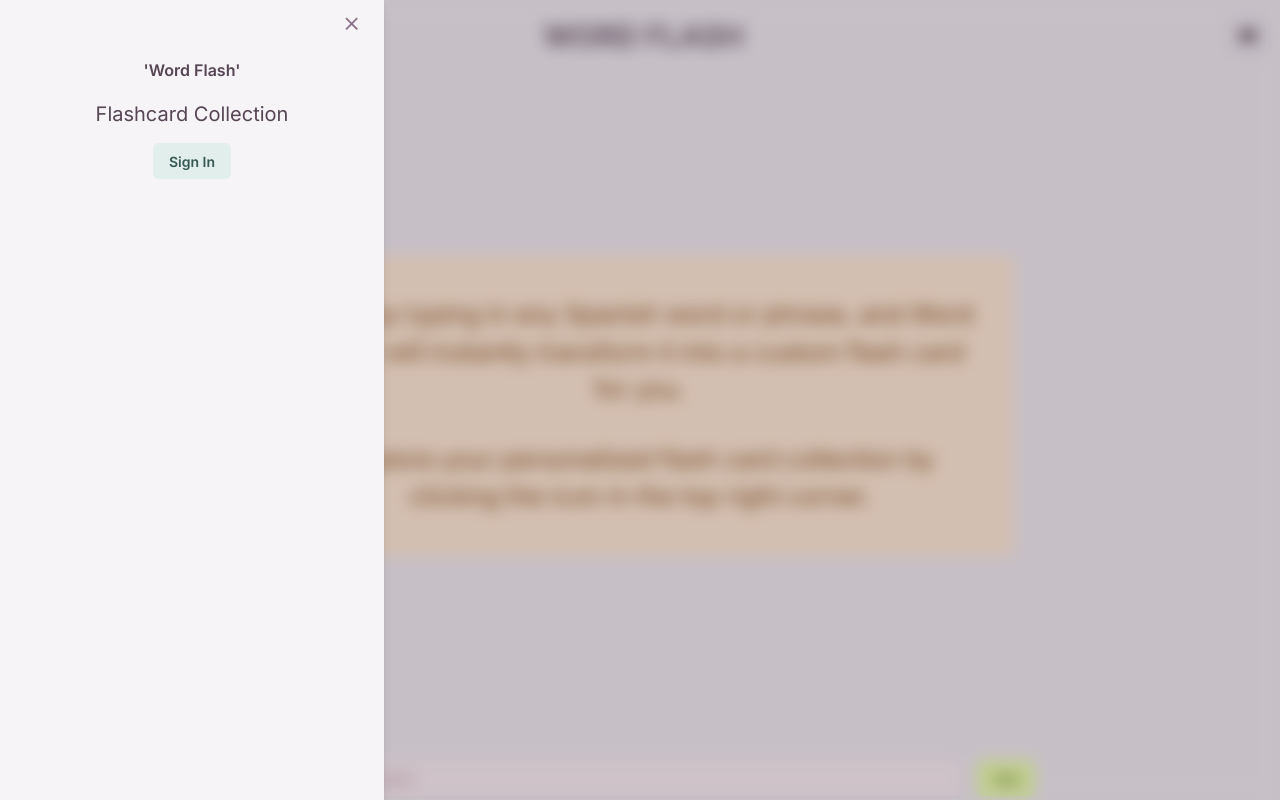
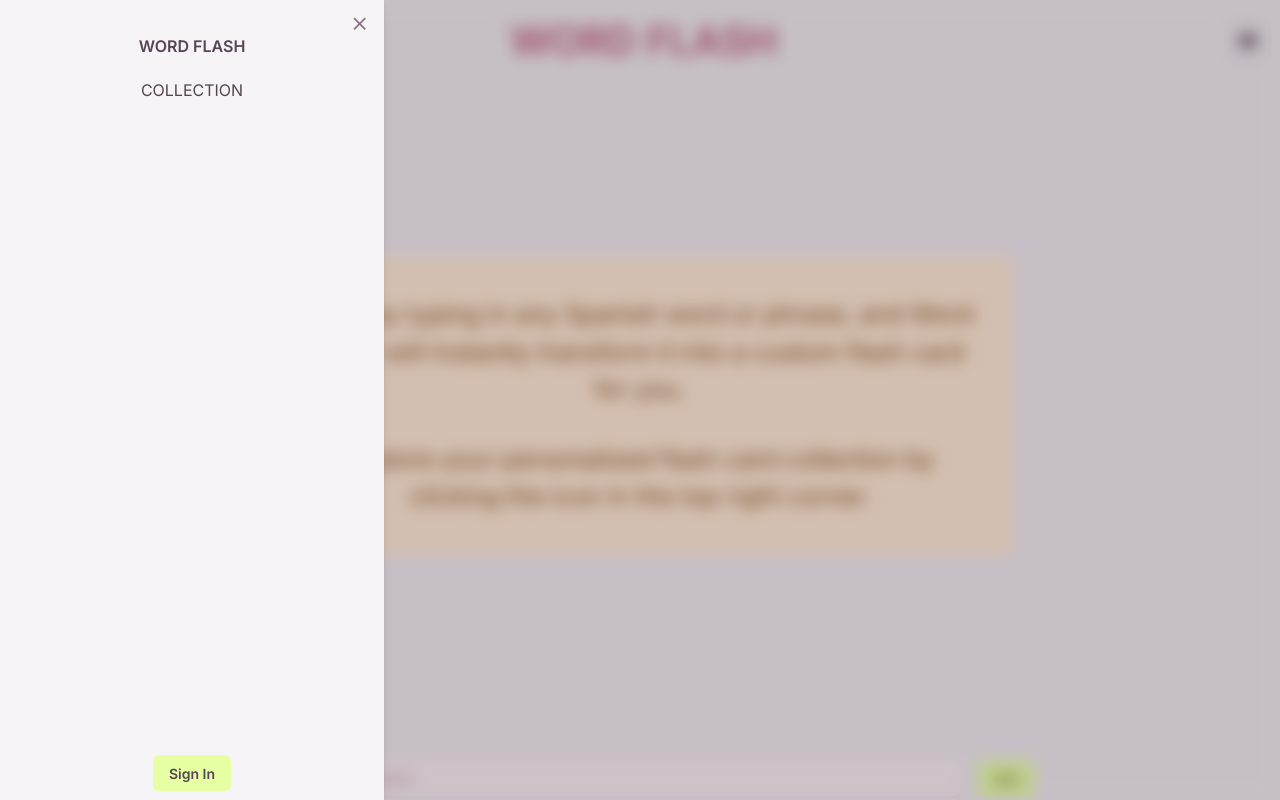
Before and after one commit to wanderwayward/WordFlash, a React (Vite) app: page / in a window 1280 px wide. Both pictures are taken after a click on the button 36 px from the left and 36 px from the top of the page. Built offline with nearby package versions, Linux system fonts and the light colour scheme; no server answers.

Commit message:
Implemented navigation accross the app.

```diff
--- a/src/App.jsx
+++ b/src/App.jsx
@@ -3,7 +3,7 @@ import { Sheet, Grid, CssBaseline  } from '@mui/joy';
 import { CssVarsProvider } from '@mui/joy/styles';
 import { BrowserRouter as Router, Route, Routes } from 'react-router-dom';
 import Chat from '../src/Pages/Chat/chat.component';
-import User from '../src/Pages/User/user.component';
+import Collection from '../src/Pages/Collection/collection.component';
 import AuthPage from './Pages/Authentication/authentication.component';
 import NavBar from './Pages/Navigation/navbar.component';
 import { ThemeValuesContext } from './contexts/theme-values.context';
@@ -32,7 +32,7 @@ const App = () => {
                 <Routes>
 
                   <Route path="/" element={<Chat />} />
-                  <Route path="/User" element={<User />} />
+                  <Route path="/Collection" element={<Collection />} />
                   <Route path="/Auth" element={<AuthPage />} />
 
 
--- a/src/Pages/User/user.component.jsx
+++ b/src/Pages/Collection/collection.component.jsx
@@ -3,7 +3,7 @@ import { UserContext } from '../../contexts/user.context';
 import { WordsContext } from '../../contexts/words.context';
 import { Box, Typography, List, ListItem } from '@mui/joy';
 
-const User = () => {
+const Collection = () => {
 
     const { user } = useContext(UserContext);
     const { words } = useContext(WordsContext);
@@ -58,4 +58,4 @@ const User = () => {
     )
 }
 
-export default User;
+export default Collection;
--- a/src/Pages/Menu/menu.component.jsx
+++ b/src/Pages/Menu/menu.component.jsx
@@ -1,21 +1,12 @@
-import {useState, useContext} from 'react';
-import {useNavigate} from 'react-router-dom';
+import { useState, useContext } from 'react';
 import { Box, Drawer, IconButton, List, ListItemButton, Typography, ModalClose, Button, Link } from '@mui/joy';
-
-import { useLocation } from "react-router-dom";
-
 import { IoMenuSharp as Menu } from "react-icons/io5";
-import {UserContext} from '../../contexts/user.context';
-
+import { UserContext } from '../../contexts/user.context';
 import { signOutUser } from '../../utils/firebase-utils';
-
 
 const MenuDrawer = () => {
   const [open, setOpen] = useState(false);
-  const {user} = useContext(UserContext);
-  const navigate = useNavigate();
-  const location = useLocation();
-
+  const { user } = useContext(UserContext);
 
   return (
     <Box margin={1}>
@@ -30,65 +21,71 @@ const MenuDrawer = () => {
         <Box
           sx={{
             display: 'flex',
-            alignItems: 'left',
-            gap: 0.5,
-            ml: 'auto',
-            mt: 1,
-            mr: 2,
+            flexDirection: 'column',
+            justifyContent: 'space-between',
+            height: '100%',
           }}
         >
-          <Typography
-            component="label"
-            htmlFor="close-icon"
-            fontSize="sm"
-            fontWeight="lg"
-            sx={{ cursor: 'pointer' }}
+          {/* Close Icon at the top-right corner */}
+          <Box
+            sx={{
+              display: 'flex',
+              justifyContent: 'flex-end',
+              p: 1,
+            }}
           >
-          </Typography>
-          <ModalClose id="close-icon" sx={{ position: 'initial' }} />
+            <ModalClose onClick={() => setOpen(false)} />
           </Box>
 
+          {/* Main List Items */}
           <List
             size="lg"
             component="nav"
             sx={{
-            flex: 'none',
-            fontSize: 'xl',
               '& > div': { justifyContent: 'center' },
             }}
           >
             <ListItemButton sx={{ fontWeight: 'lg' }}>
-
-          <Link
-          href="/"
-          state={{background: location}}
-          sx={{ textDecoration: 'none !important', color: 'inherit' }}
-          >
-          'Word Flash'
+              <Link href="/" sx={{ textDecoration: 'none !important', color: 'inherit' }}>
+                WORD FLASH
               </Link>
             </ListItemButton>
-          <ListItemButton>Flashcard Collection</ListItemButton>
+            <ListItemButton>
+              <Link href="Collection" sx={{ textDecoration: 'none !important', color: 'inherit' }}>
+                COLLECTION
+              </Link>
+            </ListItemButton>
+          </List>
 
+          {/* Sign In/Out Button at the bottom */}
+          <Box
+            sx={{
+              display: 'flex',
+              justifyContent: 'center',
+              p: 1,
+            }}
+          >
             <ListItemButton>
               {user ?
                 <Button
+                  color="danger"
                   variant="soft"
                   onClick={signOutUser}>
                     Sign Out
                 </Button>
               :
                 <Button
+                  color="success"
                   variant="soft"
-                component={Link}
                   href="/Auth"
-                state={{ background: location }}
+                  sx={{ textDecoration: 'none !important', color: 'inherit' }}
                 >
                   Sign In
                 </Button>
               }
             </ListItemButton>
-
-        </List>
+          </Box>
+        </Box>
       </Drawer>
     </Box>
   );
--- a/src/Pages/Navigation/navbar.component.jsx
+++ b/src/Pages/Navigation/navbar.component.jsx
@@ -1,8 +1,7 @@
-import { Grid, Typography, IconButton,Box } from '@mui/joy';
+import { Grid, Typography, Link } from '@mui/joy';
 import MenuDrawer from '../Menu/menu.component';
 import CollectionsButton from '../../components/Navigation/collections-button.component'
 const Navbar = () => {
-
 
 
   return (
@@ -19,9 +18,11 @@ const Navbar = () => {
         <MenuDrawer />
       </Grid>
       <Grid  >
-        <Typography level="title-lg" variant='soft' sx={{fontSize:'30px'}}>
+      <Link href="/" sx={{ textDecoration: 'none !important', color: 'inherit' }}>
+        <Typography color="warning" level="title-lg" variant='plain' sx={{fontSize:'40px'}}>
             WORD FLASH
         </Typography>
+      </Link>
       </Grid>
       <Grid >
         <CollectionsButton />
--- a/src/components/Navigation/collections-button.component.jsx
+++ b/src/components/Navigation/collections-button.component.jsx
@@ -1,17 +1,25 @@
 import { useContext } from 'react';
-import { Box, IconButton } from '@mui/joy';
+import { useNavigate } from 'react-router-dom';
+import {  IconButton } from '@mui/joy';
 import { TbBookFilled } from "react-icons/tb";
 import { ThemeValuesContext } from '../../contexts/theme-values.context';
 
 
 const CollectionsButton = () => {
 
+    const navigate = useNavigate();
+
     const {theme, checks} = useContext(ThemeValuesContext);
     const {isDark}= checks;
+
+    const handleCollectionsClick = () => {
+        navigate('/Collection')
+    }
 
 
     return (
         <IconButton size='lg'
+            onClick={handleCollectionsClick}
             sx={{
                 overflow: 'hidden',
                 display: 'inline-flex',
@@ -21,8 +29,8 @@ const CollectionsButton = () => {
                 borderRadius: '8px',
                 fontSize: 'inherit',
                 minWidth: '45px !important',
-            minHeight: '45px !important',
-          }}>
+                minHeight: '45px !important',}}
+        >
 
                 <TbBookFilled style={{ fontSize: '20px' }} />
           </IconButton>
```
Lines whose indentation alone changed are shown as unchanged.
